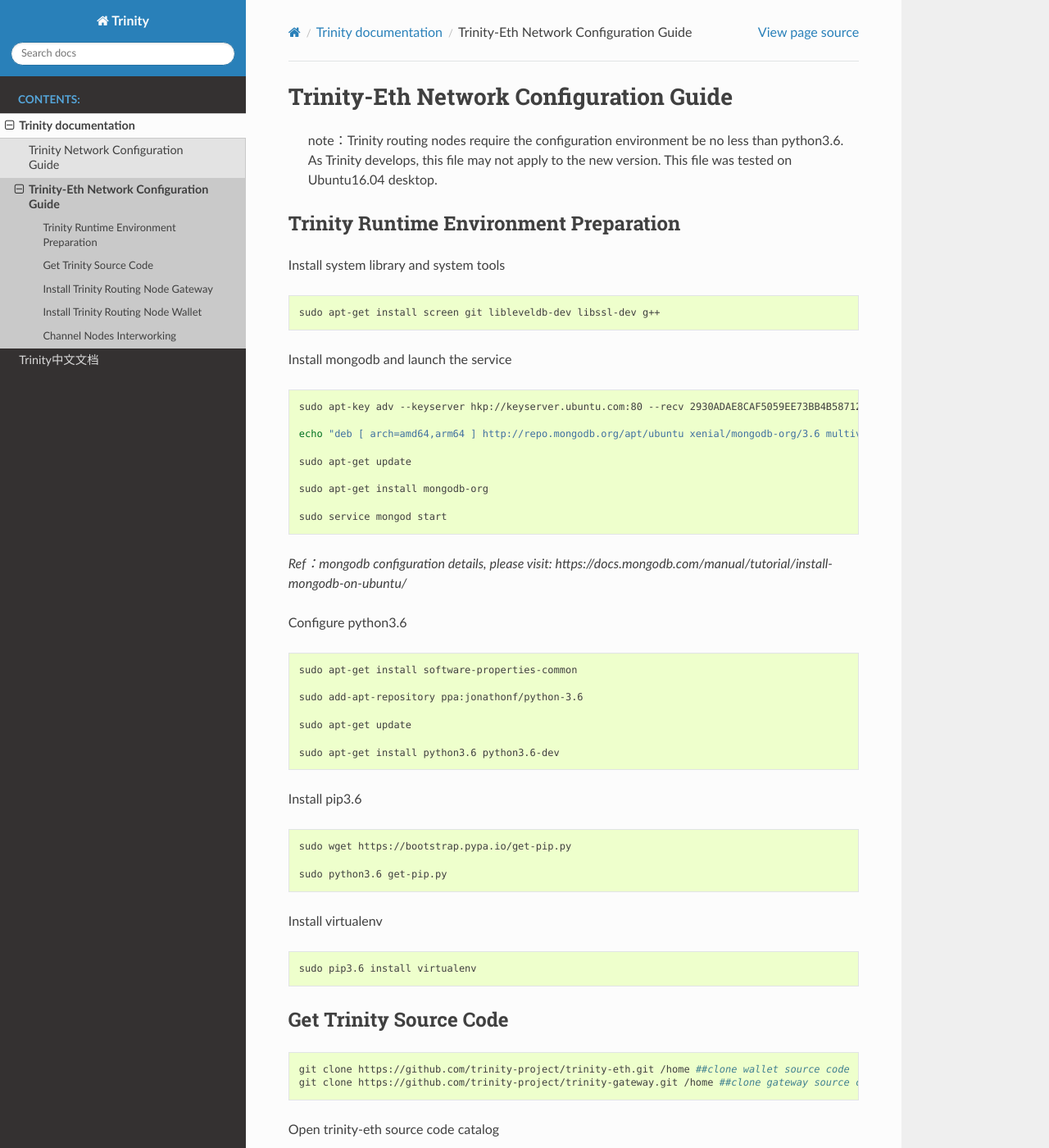
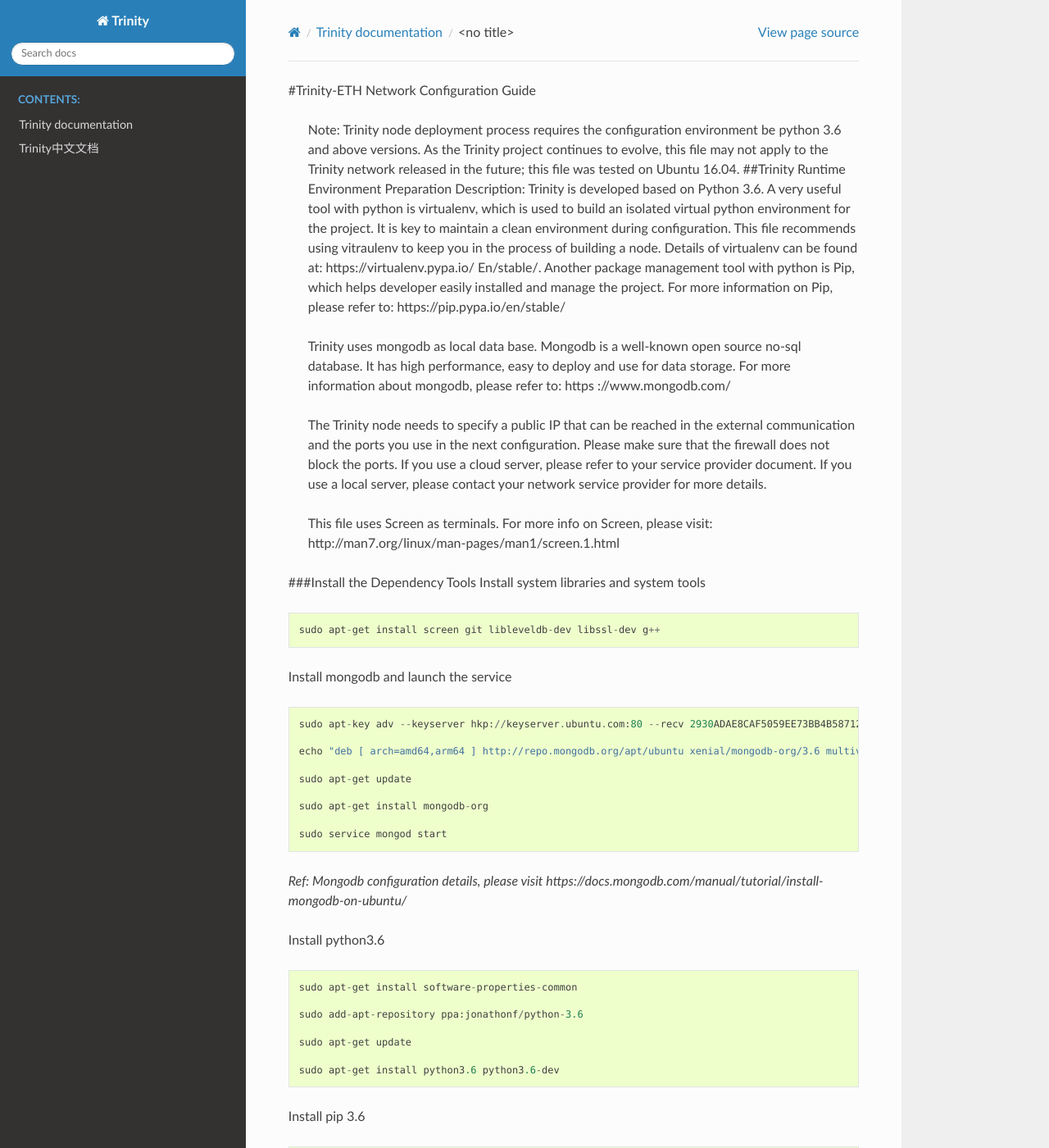
Before and after one commit to trinity-project/documentation, a Sphinx documentation site: the page built from source/en-EN/Trinity_Eth_Deployment_Guide_en.md, in a window 1280 px wide and 1400 px high. Shown: the whole window at 82% size. Built offline with Sphinx 7.4.7 and the Read the Docs theme 2.0.0, drawn with Linux system fonts in a browser that asks for light colours; some of the changed text lies outside the part shown.

Commit message:
modify en

````diff
--- a/source/en-EN/Trinity_Eth_Deployment_Guide_en.md
+++ b/source/en-EN/Trinity_Eth_Deployment_Guide_en.md
@@ -1,37 +1,39 @@
-# Trinity-Eth Network Configuration Guide
+#Trinity-ETH Network Configuration Guide
+>Note: Trinity node deployment process requires the configuration environment be python 3.6 and above versions.
+As the Trinity project continues to evolve, this file may not apply to the Trinity network released in the future; this file was tested on Ubuntu 16.04.
+##Trinity Runtime Environment Preparation
+>Description: Trinity is developed based on Python 3.6. A very useful tool with python is virtualenv, which is used to build an isolated virtual python environment for the project. It is key to maintain a clean environment during configuration. This file recommends using vitraulenv to keep you in the process of building a node. Details of virtualenv can be found at: https://virtualenv.pypa.io/ En/stable/. Another package management tool with python is Pip, which helps developer easily installed and manage the project. For more information on Pip, please refer to: https://pip.pypa.io/en/stable/
 
-> note：Trinity routing nodes require the configuration environment be no less than python3.6.
-> As Trinity develops, this file may not apply to the new version. This file was tested on Ubuntu16.04 desktop.
+>Trinity uses mongodb as local data base. Mongodb is a well-known open source no-sql database. It has high performance, easy to deploy and use for data storage. For more information about mongodb, please refer to: https ://www.mongodb.com/
 
+>The Trinity node needs to specify a public IP that can be reached in the external communication and the ports you use in the next configuration. Please make sure that the firewall does not block the ports. If you use a cloud server, please refer to your service provider document. If you use a local server, please contact your network service provider for more details.
 
-## Trinity Runtime Environment Preparation
+>This file uses Screen as terminals. For more info on Screen, please visit: http://man7.org/linux/man-pages/man1/screen.1.html
 
-Install system library and system tools
+###Install the Dependency Tools
+Install system libraries and system tools
 
-``` shell
+```
 sudo apt-get install screen git libleveldb-dev libssl-dev g++
 ```
 Install mongodb and launch the service
 
-
-``` shell
+```
 sudo apt-key adv --keyserver hkp://keyserver.ubuntu.com:80 --recv 2930ADAE8CAF5059EE73BB4B58712A2291FA4AD5
 
-echo "deb [ arch=amd64,arm64 ] http://repo.mongodb.org/apt/ubuntu xenial/mongodb-org/3.6 multiverse" | sudo tee /etc/apt/sources.list.d/mongodb-org-3.6.list
+echo "deb [ arch=amd64,arm64 ] http://repo.mongodb.org/apt/ubuntu xenial/mongodb-org/3.6 multiverse" | sudo tee /etc/apt/sourcves.list.d/mongodb-org-3.6.list
 
 sudo apt-get update
 
 sudo apt-get install mongodb-org
 
 sudo service mongod start
+```
+*Ref: Mongodb configuration details, please visit https://docs.mongodb.com/manual/tutorial/install-mongodb-on-ubuntu/*
+
+Install python3.6
 
 ```
-
-*Ref：mongodb configuration details, please visit:  https://docs.mongodb.com/manual/tutorial/install-mongodb-on-ubuntu/*
-
-Configure python3.6
-
-``` shell
 sudo apt-get install software-properties-common
 
 sudo add-apt-repository ppa:jonathonf/python-3.6
@@ -41,219 +43,209 @@
 sudo apt-get install python3.6 python3.6-dev
 ```
 
-Install pip3.6
+Install pip 3.6
 
-``` shell
+```
 sudo wget https://bootstrap.pypa.io/get-pip.py
 
 sudo python3.6 get-pip.py
+
 ```
-
 Install virtualenv
 
-``` shell
+```
 sudo pip3.6 install virtualenv
 ```
+##Get Trinity Source Code
 
-## Get Trinity Source Code
+```
+git clone https://github.com/trinity-project/trinity-eth.git <your dictionary> ##get wallet code
+git clone https://github.com/trinity-project/trinity-gateway.git <your dictionary> ##get gateway code
+```
+Enter the trinity-eth directory
 
-``` shell
-git clone https://github.com/trinity-project/trinity-eth.git /home ##clone wallet source code
-git clone https://github.com/trinity-project/trinity-gateway.git /home ##clone gateway source code
 ```
+cd <your dictionary>/trinity-eth
+```
+Create and activate a virtual environment
 
-Open trinity-eth source code catalog
-
-``` shell
-cd /home/trinity-eth
 ```
-
-Create and activate virtual environment
-
-``` shell
 virtualenv -p /usr/bin/python3.6 venv
 
 source venv/bin/activate
 ```
+Install the trinity node dependency package
 
-Install gateway node requirement package
+```
+pip install -r requirements
+```
+Enter the wallet directory
 
-``` shell
+```
+cd <your dictionary>/trinity-eth
+```
+Create and activate a virtual environment
+
+```
+virtualenv -p /usr/bin/python3.6 venv
+
+source venv/bin/activate
+```
+Install the trinity node dependency package
+
+```
 pip install -r requirements
 ```
 
-Open gateway source code catalog
-
-``` shell
-cd /home/gateway
-```
-
-Install trinity node requirement package
-
-``` shell
-pip install -r requirements
-```
-
-## Install Trinity Routing Node Gateway
+##Install Trinity Routing Node Gateway
 
 Open gateway configuration file
 
-``` shell
+```
 vi gateway/config.py
 ```
-
-Find'cg_public_ip_port = "localhost:8089"'
-and Put user’s public ip address at the localhost
-
-eg：cg_public_ip_port = "8.8.8.8:8089"
+*Find* cg_public_ip_port = "localhost:8189" *in the localhost and set it as user’s public ip address.*
+*Eg: cg_public_ip_port = "8.8.8.8:8189"*
 
 Create a new session window
 
-``` shell
-screen -S TrinityGateway #TrinityGateway: 用户可替换该名称
 ```
-
+screen -S TrinityGateway #TrinityGateway: users can change this name
+```
 Enter virtual environment
 
-``` shell
+```
 source venv/bin/activate
 ```
 
 Run the Gateway service
 
-``` shell
+```
 python start.py
 ```
 
-The code below indicates the Gateway successfully started
-
-```shell
-###### Trinity Gateway Start Successfully! ######
+The message below on the console indicates the Gateway successfully started.
 
 ```
+###### Trinity Gateway Start Successfully! ######
+```
+Use ctrl+a+d to detach the current TrinityGateway session window.
 
-Use ctrl+a+d to close current TrinityGateway session window
+*Note: Call the function below to reopen the existing TrinityGateway session window*
 
-Note: call the function below to re-open the existing TrinityGateway session window
-
-```shell
+```
 screen -r TrinityGateway
 ```
+##Install Trinity Routing Node Wallet
 
-## Install Trinity Routing Node Wallet
+Modify configuration file
 
-Revise configuration file
-
-``` shell
-vi wallet/configure.py
 ```
-
-The default configure file applies to the testnet, for which configure_testnet.py and configure_mainnet.py co-exist in the wallet catalog. For the mainnet, simply copy configure_mainnet.py and paste it to configure.py.
-
-Please refer to notes for configuration details.
+cd <your dictionary>/trinity-eth/wallet
+```
+*The default configuration file applies to the testnet. Both configure_testnet.py and configure_mainnet.py exist in the wallet directory. When deploying on the mainnet, users can simply copy configure_mainnet.py into configure.py. Please refer to notes for configuration details.*
 
 Create a new session window
 
-``` shell
-    screen -S TrinityWallet
+```
+screen -S TrinityWallet #TrinityWallet: users can change this name
+```
+Activate python3.6 virtualenv (find it in venv directory)
+
+```
+source venv/bin/activate
 ```
 
-Activate python3.6 virtualenv
+Run the Wallet Services (find it in trinity/wallet directory)
 
-``` shell
-   source venv/bin/activate
++ Mainnet Wallet
+
+```
+python3.6 prompt.py -m #mainnet wallet
+
+```
++ Testnet Wallet
+
+```
+python3.6 prompt.py #testnet wallet
 ```
 
-Run the Gateway service（Enter trinity/ wallet source code catelog)
+*To detach or resume the wallet session, please refer to the section of running gateways.*
 
-- Mainnet Wallet
+##Channel Nodes Interworking
 
-``` shell
-    python3.6 prompt.py -m
+After the running of Trinity CLI wallet, the subsequent wallet and channel operations can be performed on the console.
+Input ‘help’ to the wallet console to view all trinity CLI wallet commands.
+Here are a few channel-related commands:
+
+1. Use create wallet command to set up an address before using the channel.
+
+```
+trinity> create wallet <your wallet file name>
 ```
 
-- Testnet Wallet
+2. Open the existing wallet.
 
-```shell
-   python3.6 prompt.py
+*Note: The wallet to be opened should have state-channel functions, otherwise the function will be limited.*
+
+```
+trinity> open wallet <your wallet file name>
 ```
 
-close or reopen the gateway session please refer to the details of 'run the gateway service'
+*Note: after creating or re-opening a wallet, the wallet will automatically connect to the gateway and enable channel function. If channel function was not enabled within 30s, please call channel function to open it manually.*
 
-## Channel Nodes Interworking
+3. Use channel enable command to enable channel function before operating on state channels.
 
-After trinity CLI wallet running, the subsequent channel and wallet operations can be performed on the wallet console.
-
-Input help to the wallet console to view all trinity CLI wallet commands.
-
-Here are a few channel-related commands:
-
-1.Use create wallet command to create an address before using state channels.
-
-```shell
-trinity> create wallet /root/test/test.json # /root/test/test.json is the path of wallet
 ```
-
-2.Use open wallet command to open existing wallet. Note: open a wallet with channel function, or the function will be restricted.
-
-```shell
-trinity> open wallet /root/test/test.json
-```
-
-Note:After creating or re-opening a wallet, the wallet will automatically connect to the gateway and enable channel function. If channel function was not enabled within 30s, please call channel function to open it manually
-
-3.Use channel enable command to activate channel function before operating on state channels.
-
-```shell
 trinity> channel enable
 ```
 
-4.channel show uri
+4. View the wallet uir through channel show uri command
 
-``` shell
+```
 trinity> channel show uri
 ```
 
-5.Use channel create
+5. Create channel
 
-```shell
-trinity> channel create xxxxxxxxxxxxx@xx.xx.xx.xx:xxxx TNC 80000
+```
+trinity> channel create xxxxxxxxxxxxx@xx.xx.xx.xx:xxxx TNC 80000 # create parameters：peer node uri(PublicKey@ip_address:port）, asset_type, deposit
 ```
 
-Note:TNC deposit is calculated on $800 USD, which means 800 TNC is required if TNC current price is $1 USD. The command below will tell how much TNC is needed currently for deposit. This is only valid for TNC channel.
+*Note: TNC deposit is calculated on 800 USD, which means 800 TNC is required if TNC current price is $ 1 USD. The command below will tell how much TNC is needed currently for deposit. This is only valid for TNC channel.*
 
-6.Call channel depoist_limit to check the minimum TNC deposit
+6. Call channel depoist_limit to check the minimum TNC deposit
 
-```shell
-trinity> channel depoist_limit
+```
+trinity> channel deposit_limit
 ```
 
-7.Call channel tx to execute off-chain transactions. tx parameters supports pymentlink code, or use uri + asset + value
+7. Call channel tx to execute off-chain transactions. Use paymentlink code, or uri + asset + value as tx parameters.
 
-```shell
-trinity> channel tx xxxxxxxxxxxxxxxxxxxxxxxxxxxxxxxxxxxxxxx # payment link code
+```
+trinity> channel tx xxxxxxxxxxxxxxxxxxxxxxxxxxxxxxxxxxxxxxx # payment link
 ```
 
-or
+Or
 
-``` shell
+```
 trinity> channel tx xxxxxxxxxxxxxxxxxxxxxxxxxxxxxxxxx@xx.xx.xx.xx:xxxx TNC 10
 ```
 
-8.Call channel payment to generate payment code
+8. Call channel payment to generate payment code
 
-```shell
-trinity> channel payment TNC 10 "mytest" # asset type，value， comments
+```
+trinity> channel payment TNC 10 "mytest" # payment parameters: asset type， value，comments， comments can be empty
 ```
 
-9.Call channel close to complete settlement and close the channel
+9. Call channel close to complete settlement and close the channel
 
-```shell
-trinity> channel close xxxxxxxxxxxxxxx # channel name
+```
+trinity> channel close xxxxxxxxxxxxxxx #close parameters: channel name
 ```
 
-10.channel peer is for peer node review
+10. Call channel peer to check peer nodes in the current channel
 
-```shell
+```
 trinity> channel peer
 ```
````
Also changed, not shown: source/zh-CN/Trinity_Eth_Deployment_Guide_zh.md (+1 -1 lines).
